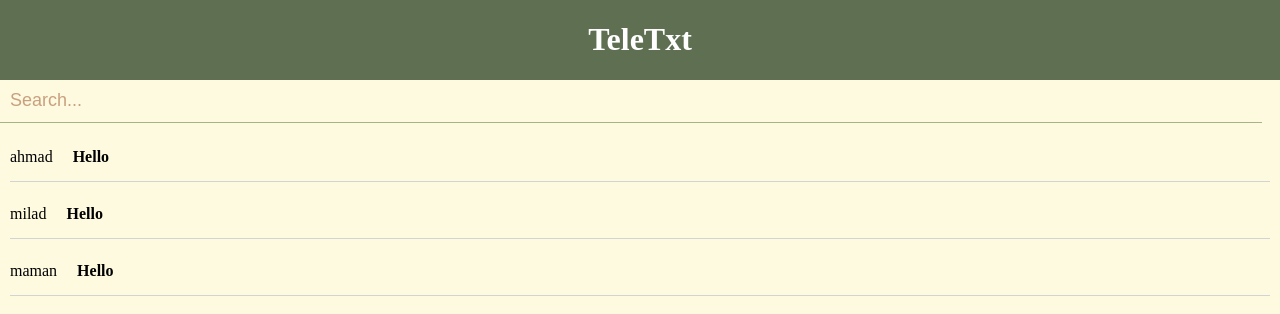
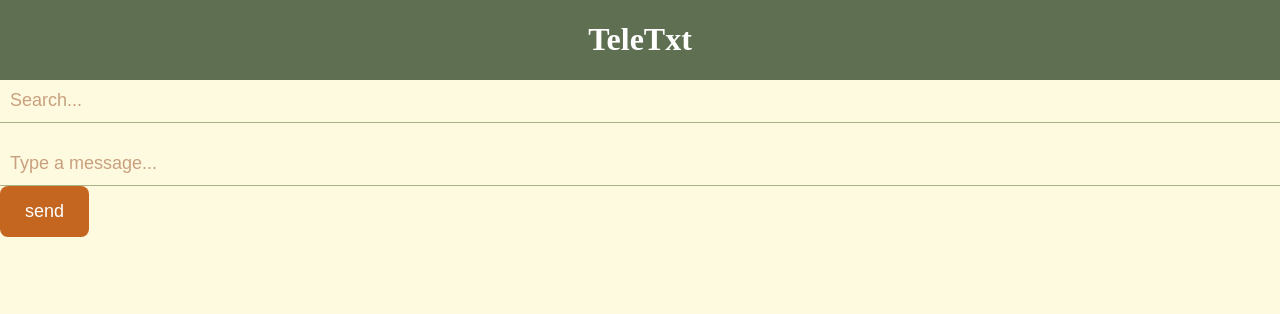
Before and after one commit to marzie-nd/teletxt, a React (Create React App) app: page /chats in a window 1280 px wide. Shown: the top 314 px of the page. Built offline with nearby package versions, Linux system fonts and the light colour scheme.

Commit message:
WIP: chatPage--> message and input

```diff
--- a/src/components/ChatPage.jsx
+++ b/src/components/ChatPage.jsx
@@ -1,9 +1,13 @@
 import React from 'react'
 
-const ChatPage = () => {
+const ChatPage = ({ selectedUser, messages }) => {
   return (
-    <div>
-      Hello World!
+    <div className='chatPage'>
+      <h2>{selectedUser}</h2>
+      <p>{messages}</p>
+      <input type='text'
+      placeholder='Type a message...' />
+      <button>send</button>
     </div>
   )
 }
--- a/src/components/Search.scss
+++ b/src/components/Search.scss
@@ -2,7 +2,7 @@ input {
     background-color: transparent;
     border-bottom: 1px solid #a9b388;
     padding: 5px 10px;
-    width: 97%;
+    width: 100%;
     color: #783d19;
     font-size: 18px;
 
--- a/src/pages/Chats.jsx
+++ b/src/pages/Chats.jsx
@@ -16,7 +16,7 @@ const Chats = () => {
       <Header />
       <Search />
       <div>
-        {selectedUser ? (
+        {!selectedUser ? (
           <ChatPage />
         ) : (
           // <ChatList>
```
Also changed, not shown: src/components/ChatPage.scss (added).
